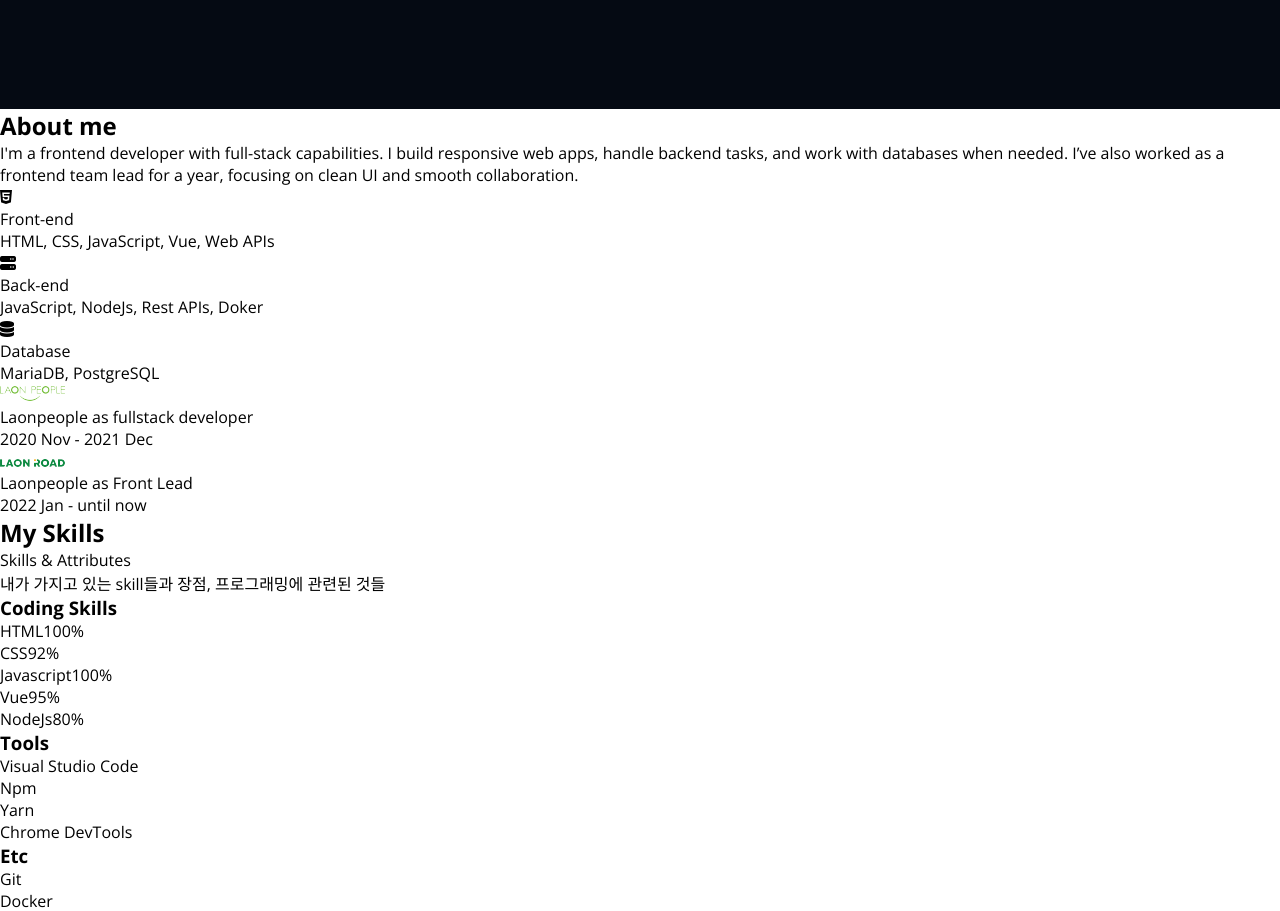
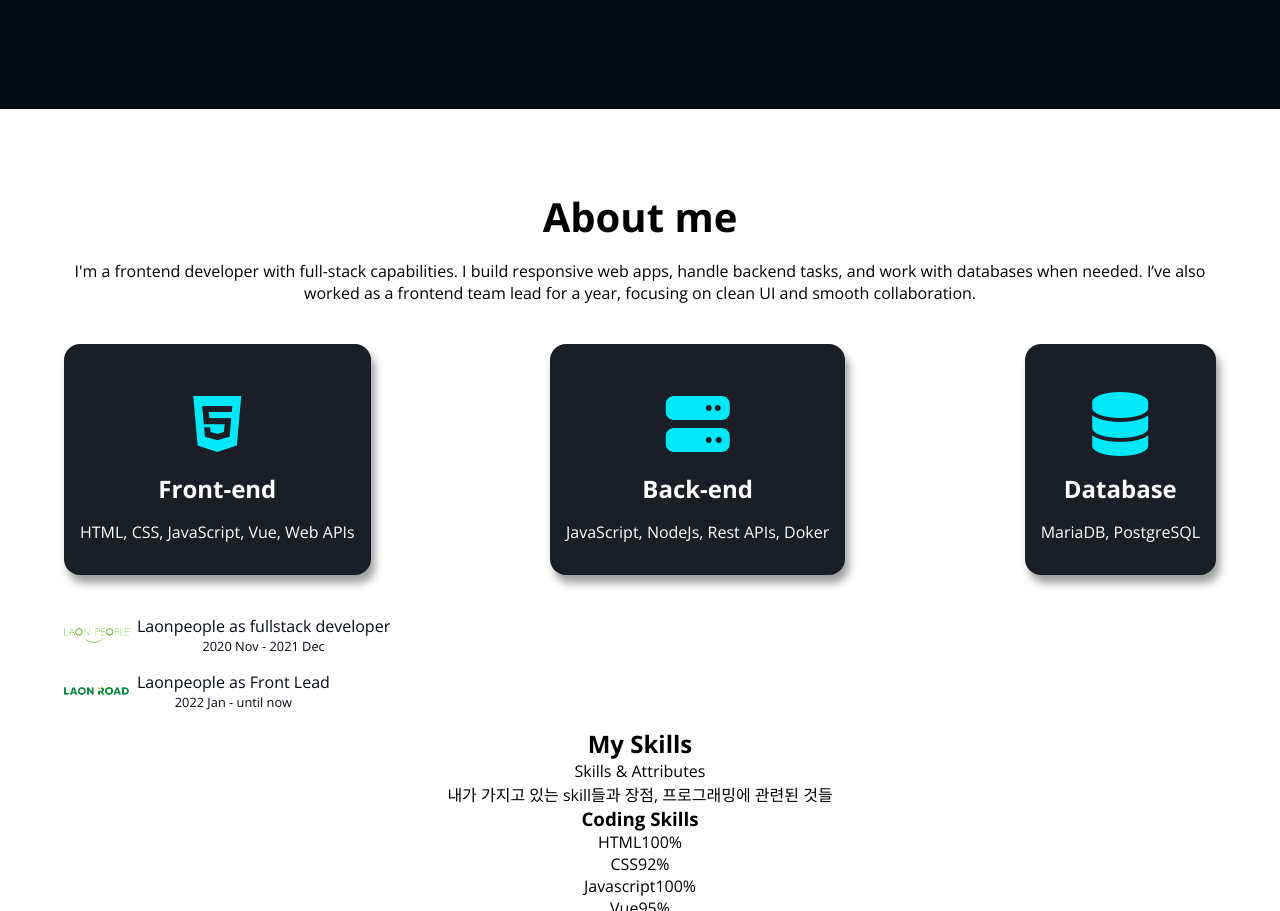
Before and after one commit to jishuya/portfolio_2025, a plain HTML site: page index.html in a window 1280 px wide. Shown: the part 614-1525 px from the top of the page. Drawn offline with nearby package versions, Linux system fonts and the light colour scheme.

Commit message:
CSS-About

```diff
--- a/css/style.css
+++ b/css/style.css
@@ -55,6 +55,27 @@ button {
 
 button:focus {
   outline: 1px solid var(--color-accent);
+}
+
+/* Common */
+.section {
+  padding: 4rem;
+  text-align: center;
+}
+
+/* .max-container {
+  max-width: var(--size-max-width);
+  margin: auto;
+} */
+
+.title {
+  font-size: 2.5rem;
+  margin: 1rem 0;
+
+.description {
+  font-size: 1.5rem;
+  margin:  0.5rem 0;
+}
 }
 
 /* Header */
@@ -165,3 +186,54 @@ button:focus {
   color: var(--color-text);
   outline: 2px solid var(--color-accent);
 }
+
+
+/* About */
+.majors {
+  display: flex;
+  justify-content: space-between;
+  gap: 1rem;
+  margin:  2.5rem 0;
+}
+
+.major {
+  background-color: var(--color-primary-variant);
+  color: var(--color-text);
+  padding: 2rem 1rem;
+  border-radius: 1rem;
+  cursor: default;
+  box-shadow: 4px 8px 8px rgba(0, 0, 0, 0.38);
+}
+
+.major__icon {
+  font-size: 4rem;
+  margin: 1rem 0;
+  color: var(--color-accent);
+  transition: all 300ms ease;
+}
+
+.major__title {
+  font-size:  1.5rem;
+  font-weight: bold;
+  margin-bottom: 1rem;
+}
+
+.major:hover .major__icon {
+  transform: rotate(-15deg) scale(1.2);
+}
+
+.job {
+  display: flex;
+  align-items: center;
+  gap: 8px;
+  margin-bottom: 1rem;
+}
+
+.job__name {
+  color: var(--color-primary);
+}
+
+.job__period {
+  color: var(--color-primary);
+  font-size: 0.8rem;
+}
--- a/index.html
+++ b/index.html
@@ -51,39 +51,39 @@
             <a class="home__contact" href="#contact">Contact me</a>
         </section>
         <!-- About -->
-        <section id="about">
-            <h2>About me</h2>
-            <p>I'm a frontend developer with full-stack capabilities. I build responsive web apps, handle backend tasks, and work with databases when needed. I’ve also worked as a frontend team lead for a year, focusing on clean UI and smooth collaboration.</p>
-            <ul>
-                <li>
-                    <i class="fa-brands fa-html5"></i>
-                    <p>Front-end</p>
+        <section id="about" class="section max-container">
+            <h2 class="title">About me</h2>
+            <p class="description">I'm a frontend developer with full-stack capabilities. I build responsive web apps, handle backend tasks, and work with databases when needed. I’ve also worked as a frontend team lead for a year, focusing on clean UI and smooth collaboration.</p>
+            <ul class="majors">
+                <li class="major">
+                    <i class="fa-brands fa-html5 major__icon"></i>
+                    <p class="major__title">Front-end</p>
                     <p>HTML, CSS, JavaScript, Vue, Web APIs</p>
                 </li>
-                <li>
-                    <i class="fa-solid fa-server"></i>
-                    <p>Back-end</p>
+                <li class="major">
+                    <i class="fa-solid fa-server major__icon"></i>
+                    <p class="major__title">Back-end</p>
                     <p>JavaScript, NodeJs, Rest APIs, Doker</p>
                 </li>
-                <li>
-                    <i class="fa-solid fa-database"></i>
-                    <p>Database</p>
+                <li class="major">
+                    <i class="fa-solid fa-database major__icon"></i>
+                    <p class="major__title">Database</p>
                     <p>MariaDB, PostgreSQL</p>
                 </li>
             </ul>
-            <ul>
-                <li>
+            <ul class="jobs">
+                <li class="job">
                     <img src="images/LaonPeopleCI.png" alt="laonpeople logo">
                     <div>
-                        <p>Laonpeople as fullstack developer</p>
-                        <p>2020 Nov - 2021 Dec</p>
+                        <p class="job__name">Laonpeople as fullstack developer</p>
+                        <p class="job__period">2020 Nov - 2021 Dec</p>
                     </div>
                 </li>
-                <li>
+                <li class="job">
                     <img src="images/LaonRoadCI.png" alt="laonroad logo">
                     <div>
-                        <p>Laonpeople as Front Lead</p>
-                        <p>2022 Jan - until now</p>
+                        <p class="job__name">Laonpeople as Front Lead</p>
+                        <p class="job__period">2022 Jan - until now</p>
                     </div>
                 </li>
             </ul>
```
